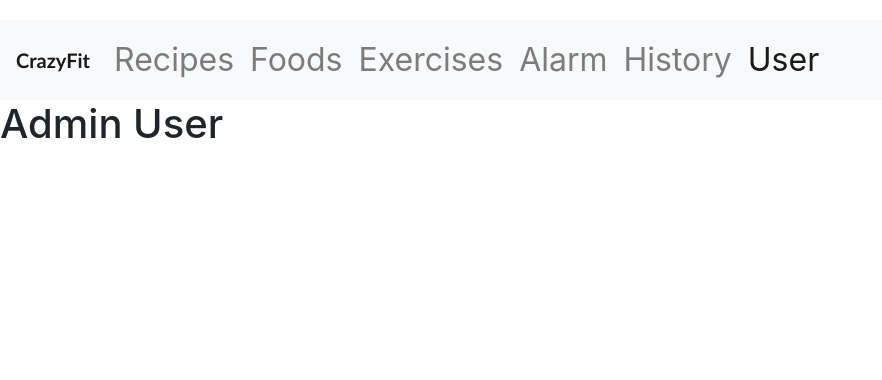
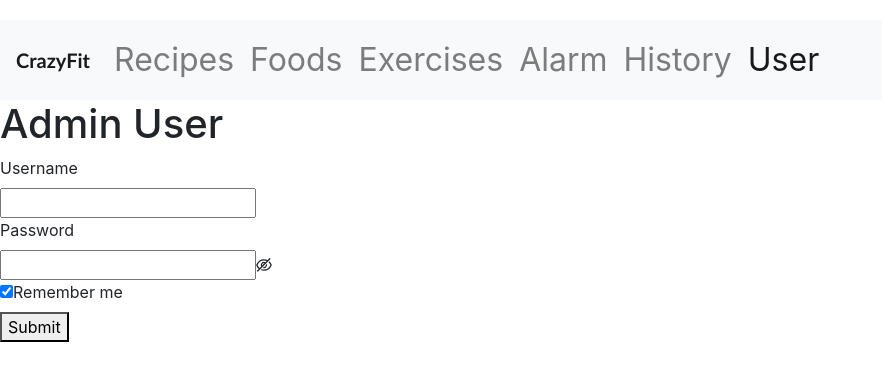
Before and after one commit to evegogogo/WebProject-React, a React (Create React App) app: page /user in a window 1280 px wide. Shown: the top 380 px of the page, without its empty margins (0-882 px from the left). Built offline with nearby package versions, Linux system fonts and the light colour scheme.

Commit message:
add basic antd components

```diff
--- a/package.json
+++ b/package.json
@@ -6,6 +6,7 @@
     "@testing-library/jest-dom": "^4.2.4",
     "@testing-library/react": "^9.5.0",
     "@testing-library/user-event": "^7.2.1",
+    "antd": "^4.5.1",
     "bootstrap": "^4.1.1",
     "font-awesome": "^4.7.0",
     "react": "^16.13.1",
--- a/src/App.css
+++ b/src/App.css
@@ -98,3 +98,10 @@ table .col {
   font-family: Verdana, Geneva, Tahoma, sans-serif;
   font-style: oblique;
 }
+
+.alarm-icon {
+  display: flex;
+  padding: 3rem;
+  justify-content: center;
+  align-items: center;
+}
--- a/src/alarm.jsx
+++ b/src/alarm.jsx
@@ -40,7 +40,6 @@ class AlarmClock extends Component {
     })
   }
 
-
   checkAlarmClock(){
     if(this.state.alarmTime === 'undefined' || !this.state.alarmTime) {
       this.alarmMessage = "Set your exercise alarm.";
@@ -56,6 +55,7 @@ class AlarmClock extends Component {
 
   render() {
     return (
+      <React.Fragment>
         <div>
           <h1 className="alarm-info">Your exercise Alarm Clock</h1>
           <h2 className="alarm-info">
@@ -68,6 +68,16 @@ class AlarmClock extends Component {
             <input type="time" onChange={this.setAlarmTime}></input>
           </form>
         </div>
+        <div className="alarm-icon">
+          <svg width="10em" height="10em" viewBox="0 0 16 16" class="bi bi-alarm" fill="currentColor" xmlns="http://www.w3.org/2000/svg">
+            <path fill-rule="evenodd" d="M8 15A6 6 0 1 0 8 3a6 6 0 0 0 0 12zm0 1A7 7 0 1 0 8 2a7 7 0 0 0 0 14z"/>
+            <path fill-rule="evenodd" d="M8 4.5a.5.5 0 0 1 .5.5v4a.5.5 0 0 1-.053.224l-1.5 3a.5.5 0 1 1-.894-.448L7.5 8.882V5a.5.5 0 0 1 .5-.5z"/>
+            <path d="M.86 5.387A2.5 2.5 0 1 1 4.387 1.86 8.035 8.035 0 0 0 .86 5.387zM11.613 1.86a2.5 2.5 0 1 1 3.527 3.527 8.035 8.035 0 0 0-3.527-3.527z"/>
+            <path fill-rule="evenodd" d="M11.646 14.146a.5.5 0 0 1 .708 0l1 1a.5.5 0 0 1-.708.708l-1-1a.5.5 0 0 1 0-.708zm-7.292 0a.5.5 0 0 0-.708 0l-1 1a.5.5 0 0 0 .708.708l1-1a.5.5 0 0 0 0-.708zM5.5.5A.5.5 0 0 1 6 0h4a.5.5 0 0 1 0 1H6a.5.5 0 0 1-.5-.5z"/>
+            <path d="M7 1h2v2H7V1z"/>
+          </svg>
+        </div>
+      </React.Fragment>
     );
   }
 }
--- /dev/null
+++ b/src/components/agreement.jsx
@@ -0,0 +1,10 @@
+import React, { Component } from 'react';
+
+class Agreement extends Component {
+    state = {  }
+    render() {
+        return ( <h1>This is an agreement.</h1> );
+    }
+}
+
+export default Agreement;
--- /dev/null
+++ b/src/components/login.jsx
@@ -0,0 +1,77 @@
+import React from 'react';
+import { Form, Input, Button, Checkbox } from 'antd';
+
+const layout = {
+  labelCol: {
+    span: 8,
+  },
+  wrapperCol: {
+    span: 16,
+  },
+};
+const tailLayout = {
+  wrapperCol: {
+    offset: 8,
+    span: 16,
+  },
+};
+
+const LoginForm = () => {
+  const onFinish = values => {
+    console.log('Success:', values);
+  };
+
+  const onFinishFailed = errorInfo => {
+    console.log('Failed:', errorInfo);
+  };
+
+  return (
+    <Form
+      {...layout}
+      name="basic"
+      initialValues={{
+        remember: true,
+      }}
+      onFinish={onFinish}
+      onFinishFailed={onFinishFailed}
+    >
+      <Form.Item
+        label="Username"
+        name="username"
+        rules={[
+          {
+            required: true,
+            message: 'Please input your username!',
+          },
+        ]}
+      >
+        <Input />
+      </Form.Item>
+
+      <Form.Item
+        label="Password"
+        name="password"
+        rules={[
+          {
+            required: true,
+            message: 'Please input your password!',
+          },
+        ]}
+      >
+        <Input.Password />
+      </Form.Item>
+
+      <Form.Item {...tailLayout} name="remember" valuePropName="checked">
+        <Checkbox>Remember me</Checkbox>
+      </Form.Item>
+
+      <Form.Item {...tailLayout}>
+        <Button type="primary" htmlType="submit">
+          Submit
+        </Button>
+      </Form.Item>
+    </Form>
+  );
+};
+
+export default LoginForm;
--- a/src/page.js
+++ b/src/page.js
@@ -12,6 +12,7 @@ import exerciseDetails from "./exerciseDetails";
 // import foodDetails from "./foodDetails";
 import NotFound from "./notFound";
 import "./App.css";
+import Agreement from "./components/agreement";
 
 
 
@@ -29,6 +30,7 @@ class Page extends Component {
             <Route path="/alarm" component={Alarm} />
             <Route path="/history" component={History} />
             <Route path="/user" component={User} />
+            <Route path="/agreement" component={Agreement} />
             <Route path="/notfound" component={NotFound} />
             <Route path="/" exact component={Home} />
             <Redirect to="/notfound" />
--- a/src/user.jsx
+++ b/src/user.jsx
@@ -1,7 +1,13 @@
 import React from "react";
+import LoginForm  from "./components/login";
 
 const User = () => {
-  return <h1>Admin User</h1>;
+  return (
+    <React.Fragment>
+      <h1>Admin User</h1>
+      <LoginForm />
+    </React.Fragment>
+  );
 };
 
 export default User;
```
Also changed, not shown: 1 other file (tests, documents, lock files or other folders). Lines whose indentation alone changed are shown as unchanged.
